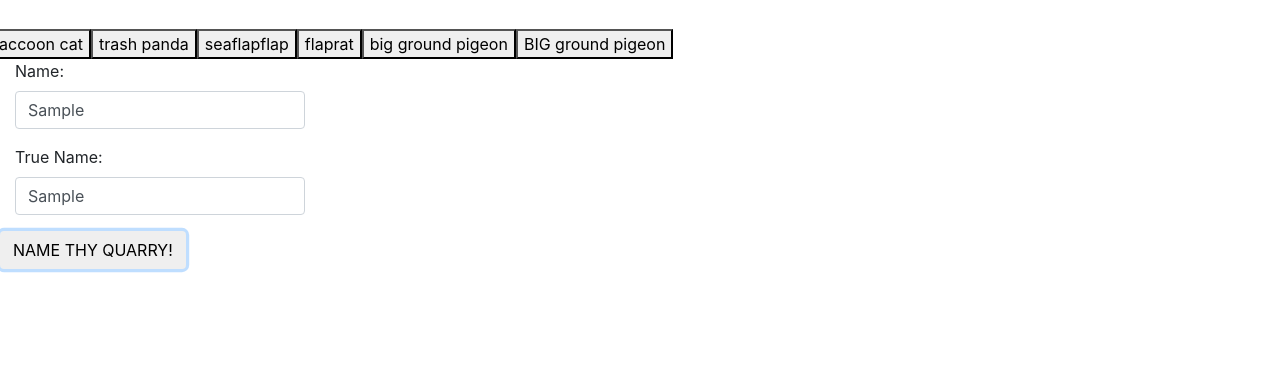
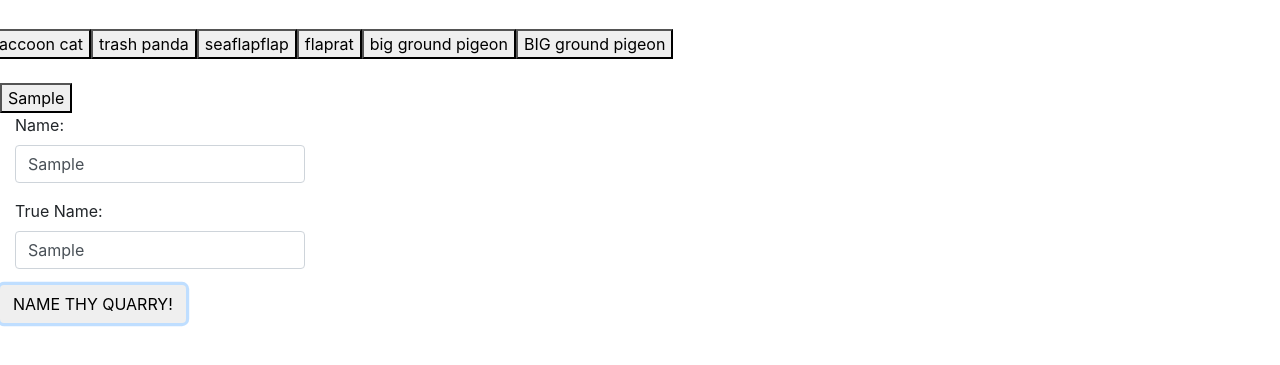
Before and after one commit to daflora/gifSearch, a plain HTML site: page index.html in a window 1280 px wide. Both pictures are taken after typing "Sample", "Sample" into the empty fields and a click on the button "NAME THY QUARRY!". Shown: the part 257-622 px from the top of the page. Drawn offline with nearby package versions, Linux system fonts and the light colour scheme; no server answers.

Commit message:
fixed button dynamism

```diff
--- a/index.html
+++ b/index.html
@@ -20,6 +20,8 @@
     <button data-animal="nutria">big ground pigeon</button>
     <button data-animal="capybara">BIG ground pigeon</button>
   </div>
+
+  <br>
 
   <div id="newButtonPlace"></div>
 
@@ -103,18 +105,20 @@
       //
       //         // Looping through the array of movies
           for (var i = 0; i < newNamesArray.length; i++) {
+            var b = $("<div>");
             var a = $("<button>");
       //           // Adding a class
-            a.addClass("movie");
+            a.addClass("button");
       //           // Adding a data-attribute with a value of the movie at index i
-            a.attr("data-animal", name[i]);
+            a.attr("data-animal", newNamesArray[i].name);
       //           // Providing the button's text with a value of the movie at index i
-            a.text(trueName[i]);
+            a.text(newNamesArray[i].trueName);
       //           // Adding the button to the HTML
-            $("#newButtonPlace").append(a);
+            b.html(a);
+            $("#newButtonPlace").append(b);
           }
 
-      renderButtons();
+
     };
 
   </script>
```
